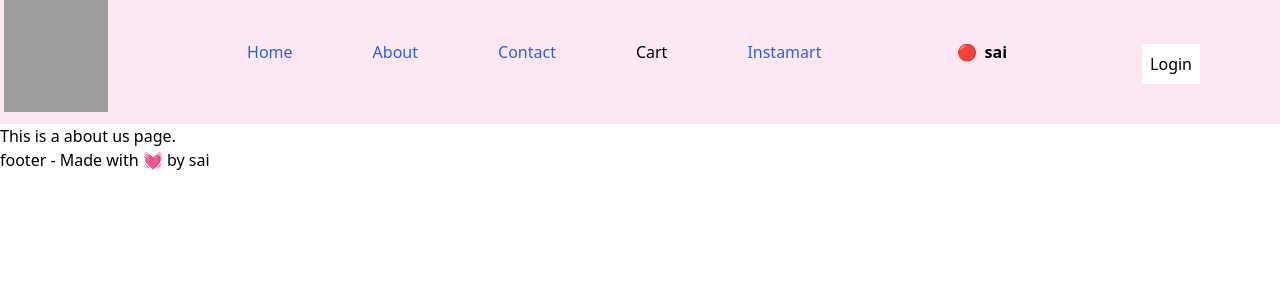
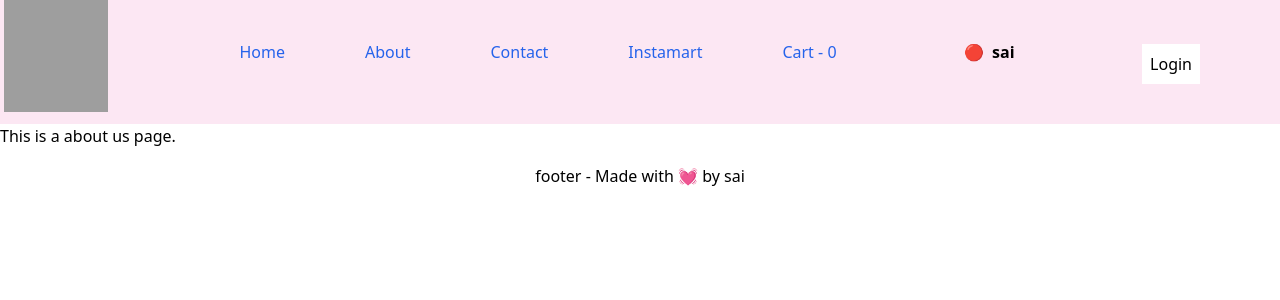
Before and after one commit to VigneshSai27/FoodApp, a React (Vite) app: page /about in a window 1280 px wide. Shown: the top 300 px of the page. Built offline with nearby package versions, Linux system fonts and the light colour scheme; grey boxes are pictures that could not be loaded.

Commit message:
redux store

```diff
--- a/package.json
+++ b/package.json
@@ -10,8 +10,10 @@
   "author": "",
   "license": "ISC",
   "dependencies": {
+    "@reduxjs/toolkit": "^2.4.0",
     "react": "^18.3.1",
     "react-dom": "^18.3.1",
+    "react-redux": "^9.1.2",
     "react-router-dom": "^6.28.0"
   },
   "devDependencies": {
--- a/src/Main.js
+++ b/src/Main.js
@@ -13,6 +13,7 @@ import Shimmer from "./components/Shimmer";
 // chunking
 // dynamic importing
 const Instamart = lazy(() => import("./components/Instamart"));
+const Cart = lazy(() => import("./components/Cart"));
 
 const appRouter = createBrowserRouter([
   {
@@ -49,6 +50,14 @@ const appRouter = createBrowserRouter([
         ),
         errorElement: <Error />,
       },
+      {
+        path: "/cart",
+        element: (
+          <Suspense fallback={<Shimmer />}>
+            <Cart />
+          </Suspense>
+        ),
+      },
     ],
   },
 ]);
--- a/src/components/App.js
+++ b/src/components/App.js
@@ -3,6 +3,8 @@ import Footer from "./Footer";
 import Header from "./Header";
 import UserContext from "../utils/UserContext";
 import { useState } from "react";
+import { Provider } from "react-redux";
+import store from "../utils/store";
 
 const App = () => {
   const [user, setUser] = useState({
@@ -10,13 +12,13 @@ const App = () => {
     email: "sai@gmail.com",
   });
   return (
-    <div>
+    <Provider store={store}>
       <UserContext.Provider value={{ user: user, setUser: setUser }}>
         <Header />
         <Outlet />
         <Footer />
       </UserContext.Provider>
-    </div>
+    </Provider>
   );
 };
 
--- a/src/components/Body.js
+++ b/src/components/Body.js
@@ -55,6 +55,7 @@ const Body = () => {
         Search
       </button>
       <input
+        hidden
         type="text"
         className="border border-black ml-4"
         onChange={(e) => {
--- /dev/null
+++ b/src/components/Cart.js
@@ -0,0 +1,35 @@
+import { useDispatch, useSelector } from "react-redux";
+import { clearCart } from "../utils/cartSlice";
+import CartItem from "./CartItem";
+
+const Cart = () => {
+  const cartItems = useSelector((store) => store.cart.items);
+  console.log(cartItems);
+  const dispatch = useDispatch();
+
+  handleClearCart = () => {
+    dispatch(clearCart());
+  };
+
+  return (
+    <div>
+      <div>
+        <h1 className="p-3 text-3xl font-bold">
+          Cart Items - {cartItems.length}
+        </h1>
+        <button
+          className="bg-lime-200 m-2 p-3"
+          onClick={() => handleClearCart()}
+        >
+          Clear Cart
+        </button>
+      </div>
+      <div className="flex flex-wrap">
+        {cartItems.map((item) => {
+          return <CartItem key={item.id} item={item} />;
+        })}
+      </div>
+    </div>
+  );
+};
+export default Cart;
--- /dev/null
+++ b/src/components/CartItem.js
@@ -0,0 +1,18 @@
+import { IMG_URL } from "./constants";
+
+const CartItem = ({ item }) => {
+  console.log(item);
+  return (
+    <div className=" bg-slate-500 w-60 h-80 p-2 ml-10 mt-3">
+      <img
+        className="h-3/4 w-auto"
+        src={IMG_URL + item.imageId}
+        alt="menu-logo"
+      />
+      <h1>{item.name}</h1>
+      <h1>Rs. {item.price / 100}</h1>
+    </div>
+  );
+};
+
+export default CartItem;
--- a/src/components/Footer.js
+++ b/src/components/Footer.js
@@ -3,7 +3,9 @@ import UserContext from "../utils/UserContext";
 
 const Footer = () => {
   const { user } = useContext(UserContext); // UserContext.Consumer is used for class components
-  return <>footer - Made with 💓 by {user.name}</>;
+  return (
+    <div className="text-center p-4">footer - Made with 💓 by {user.name}</div>
+  );
 };
 
 export default Footer;
--- a/src/components/Header.js
+++ b/src/components/Header.js
@@ -3,11 +3,14 @@ import Logo from "./Logo";
 import { Link } from "react-router-dom";
 import useOnline from "../utils/useOnline";
 import UserContext from "../utils/UserContext";
+import { useSelector } from "react-redux";
 
 const Header = () => {
   const { user } = useContext(UserContext);
   const [loggedIn, setLoggedIn] = useState(false);
   const { online, setOnlineStatus } = useOnline();
+
+  const cartItems = useSelector((store) => store.cart.items);
 
   return (
     <div className="flex bg-pink-100">
@@ -29,10 +32,14 @@ const Header = () => {
               Contact
             </Link>
           </li>
-          <li>Cart</li>
           <li>
             <Link className="text-blue-600" to="/instamart">
               Instamart
+            </Link>
+          </li>
+          <li>
+            <Link className="text-blue-600" to="/cart">
+              Cart - {cartItems.length}
             </Link>
           </li>
         </ul>
--- a/src/components/RestaurantMenu.js
+++ b/src/components/RestaurantMenu.js
@@ -1,19 +1,53 @@
 import { useParams } from "react-router-dom";
 import { IMG_URL } from "./constants";
 import useRestaurants from "../utils/useRestaurants";
+import { useDispatch, useSelector } from "react-redux";
+import { addItem, removeItem } from "../utils/cartSlice";
 
 const RestaurantMenu = () => {
   const resId = useParams();
   const menu = useRestaurants(resId); //custom hook
 
+  const cartItems = useSelector((store) => store.cart.items);
+
+  const dispatch = useDispatch();
+
+  const handleAddItems = (item) => {
+    dispatch(addItem(item));
+  };
+
+  const handleRemoveItems = (item) => {
+    dispatch(removeItem(item));
+  };
   return (
-    <div className="flex flex-wrap border-solid ">
+    <div className="flex flex-wrap border-solid">
       {menu?.map((m) => {
         return (
-          <div className="h-60 w-44 m-8 ml-12 mb-16" key={m.card.info.id}>
+          <div className="w-44 m-8 ml-12 mb-24 h-3/4" key={m.card.info.id}>
             <img src={IMG_URL + m?.card?.info?.imageId} alt="menu-logo" />
             <p>{m.card.info.name}</p>
             <p>Rs. {m.card.info.price / 100}</p>
+            <div className="flex flex-wrap justify-center">
+              <button
+                className="border bg-violet-200 p-1.5 hover:bg-red-300"
+                onClick={() => handleRemoveItems(m.card.info)}
+              >
+                -
+              </button>
+              <p className=" bg-violet-200 p-1.5">
+                {
+                  cartItems.filter((item) => {
+                    item.id == m.card.info.id;
+                  }).length
+                }
+              </p>
+              <button
+                className="border bg-violet-200 p-1.5 hover:bg-red-300"
+                onClick={() => handleAddItems(m.card.info)}
+              >
+                +
+              </button>
+            </div>
           </div>
         );
       })}
--- /dev/null
+++ b/src/utils/cartSlice.js
@@ -0,0 +1,23 @@
+import { createSlice } from "@reduxjs/toolkit";
+
+const cartSlice = createSlice({
+  name: "cart",
+  initialState: {
+    items: [],
+  },
+  reducers: {
+    addItem: (state, action) => {
+      state.items.push(action.payload);
+    },
+    removeItem: (state, action) => {
+      state.items.pop(action.payload);
+    },
+    clearCart: (state) => {
+      state.items = [];
+    },
+  },
+});
+
+export const { addItem, removeItem, clearCart } = cartSlice.actions;
+
+export default cartSlice.reducer;
--- /dev/null
+++ b/src/utils/store.js
@@ -0,0 +1,10 @@
+import { configureStore } from "@reduxjs/toolkit";
+import cartSlice from "./cartSlice";
+
+const store = configureStore({
+  reducer: {
+    cart: cartSlice,
+  },
+});
+
+export default store;
```
Also changed, not shown: 1 other file (tests, documents, lock files or other folders).
